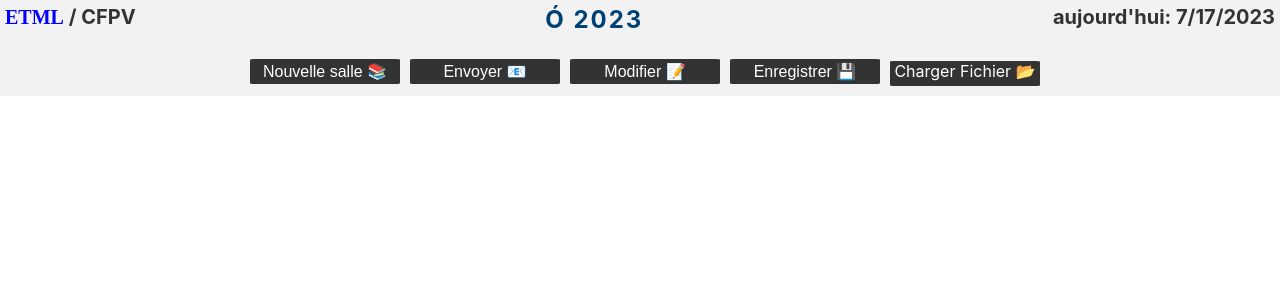
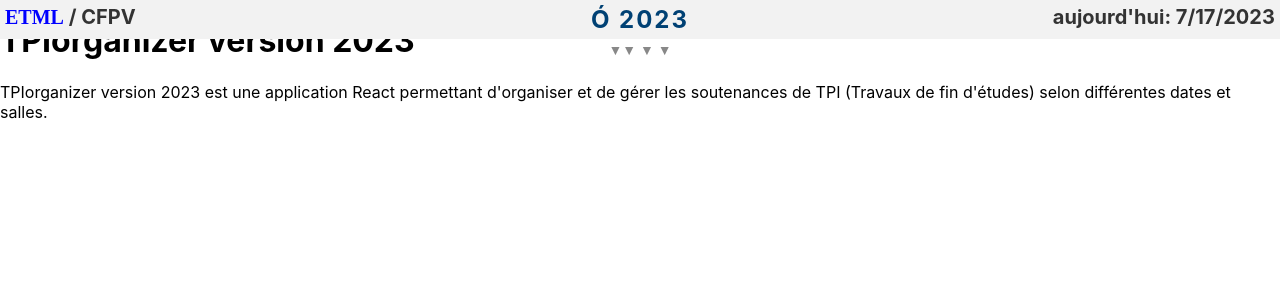
Before and after one commit to ETML-HCS/tpiorganizer2023, a React (Create React App) app: page / in a window 1280 px wide. Shown: the top 300 px of the page. Built offline with nearby package versions, Linux system fonts and the light colour scheme.

Commit message:
Modifié l'en-tête pour intégrer la page d'accueil et les futures pages. Ajouté système d'URL avec effort considérable pour publication (non fonctionnel actuellement). Gestion d'affichage des outils à la demande. Les outils seront cachés lors de la publication.

```diff
--- a/package.json
+++ b/package.json
@@ -10,6 +10,7 @@
     "react-dnd": "^16.0.1",
     "react-dnd-html5-backend": "^16.0.1",
     "react-dom": "^18.2.0",
+    "react-router-dom": "^6.14.2",
     "react-scripts": "5.0.1",
     "web-vitals": "^2.1.4"
   },
--- a/src/App.jsx
+++ b/src/App.jsx
@@ -1,23 +1,38 @@
 import React, { Fragment, useState, useEffect } from "react";
+import { BrowserRouter as Router, Routes, Route, Link } from "react-router-dom";
 import NavButton from "./components/NavButtons";
 import DateRoom from "./components/DateRoom";
+import Home from "./components/Home";
+import PublishedLink from "./components/PublishedLink";
 import "./css/globalStyles.css";
+
+const App = () => {
+  const dateAujourdhui = new Date();
+  const dateFormatted = dateAujourdhui.toLocaleDateString();
+
+  const [newRooms, setNewRooms] = useState([]);
+  const [isEditing, setIsEditing] = useState(false);
+  const [publishedLink, setPublishedLink] = useState(null);
+  const [isArrowUp, setIsArrowUp] = useState(false);
 
   const configO2023 = require("./config/configO2023.json");
   if (!configO2023) {
     console.error("Erreur lors du chargement du fichier de configuration.");
   }
 
-const App = () => {
   useEffect(() => {
     const updateRoomPaddingTop = () => {
       const rootElement = document.getElementById("root");
       const headerElement = document.getElementById("header");
 
       const { height } = headerElement.getBoundingClientRect();
+      const paddingTop = isArrowUp ? height + 12 : 70;
 
-      rootElement.style.setProperty("--room-padding-top", `${height + 6}px`);
+      rootElement.style.setProperty("--room-padding-top", `${paddingTop}px`);
     };
+
+    updateRoomPaddingTop(); // Appeler la fonction ici pour mettre à jour le padding lors du rendu initial
+
     window.addEventListener("load", updateRoomPaddingTop);
     window.addEventListener("resize", updateRoomPaddingTop);
 
@@ -25,7 +40,7 @@ const App = () => {
       window.removeEventListener("load", updateRoomPaddingTop);
       window.removeEventListener("resize", updateRoomPaddingTop);
     };
-  }, []);
+  }, [isArrowUp]); // Ajouter isArrowUp comme dépendance ici
 
   // Charger les données depuis localStorage au chargement de l'application
   useEffect(() => {
@@ -35,11 +50,48 @@ const App = () => {
     }
   }, []);
 
-  const dateAujourdhui = new Date();
-  const dateFormatted = dateAujourdhui.toLocaleDateString();
 
-  let [newRooms, setNewRooms] = useState([]);
-  const [isEditing, setIsEditing] = useState(false);
+  const toggleArrow = () => {
+
+    const upArrowButton = document.getElementById("upArrowButton");
+    const downArrowButton = document.getElementById("downArrowButton");
+    const elementTools = document.getElementById("tools");
+
+    if (isArrowUp) {
+      upArrowButton.style.display = "none";
+      downArrowButton.style.display = "block";
+      elementTools.style.display ="none";
+
+    } else {
+      elementTools.style.display ="block";
+      upArrowButton.style.display = "block";
+      downArrowButton.style.display = "none";
+    }
+    setIsArrowUp((prevIsArrowUp) => !prevIsArrowUp);
+  };
+
+
+  // Fonction pour générer le lien de publication
+  const handlePublish = () => {
+    // Générez l'URL pour le lien publié
+    const publishedUrl = `/${generateRandomLinkName()}`;
+
+    // Sauvegardez le lien dans l'état
+    setPublishedLink(publishedUrl);
+  };
+
+  // Fonction pour générer un nom de lien aléatoire (pour la démo)
+  const generateRandomLinkName = () => {
+    const characters =
+      "ABCDEFGHIJKLMNOPQRSTUVWXYZabcdefghijklmnopqrstuvwxyz0123456789";
+    let linkName = "";
+    for (let i = 0; i < 8; i++) {
+      linkName += characters.charAt(
+        Math.floor(Math.random() * characters.length)
+      );
+    }
+    return linkName;
+  };
 
   const handleNewRoom = (roomInfo) => {
     // Récupérer la configuration du site à partir de la configuration générale
@@ -79,7 +131,7 @@ const App = () => {
     setNewRooms((prevRooms) => [...prevRooms, newRoom]);
 
     // sauvegarde
-    saveDataToLocalStorage(newRooms);
+    saveDataToLocalStorage([...newRooms, newRoom]);
 
     // Afficher un message dans la console pour indiquer que la salle a été ajoutée
     console.log("Salle ajoutée :", newRoom);
@@ -106,16 +158,13 @@ const App = () => {
   const handleSave = () => {
     console.log("App.js, newRooms: ", newRooms);
 
-    // if (newRooms.length === 0) {
-    //   console.log("Aucune salle à sauvegarder.");
-    //   return;
-    // }
-
-    // Copier les nouvelles salles dans une variable temporaire pour éviter de les modifier directement
-    const updatedRooms = [...newRooms];
+    if (newRooms.length === 0) {
+      console.log("Aucune salle à sauvegarder.");
+      return;
+    }
 
     // Mettre à jour les données dans localStorage
-    localStorage.setItem("organizerData", JSON.stringify(updatedRooms));
+    saveDataToLocalStorage(newRooms);
 
     console.log("Données sauvegardées dans localStorage.");
 
@@ -250,23 +299,27 @@ const App = () => {
     setNewRooms(updatedNewRooms);
     saveDataToLocalStorage(updatedNewRooms);
 
-    console.log(newRooms);
+    console.log(updatedNewRooms);
   };
 
   return (
+    <Router>
       <Fragment>
+        {/* Votre entête */}
         {configO2023 && (
           <div id="header">
             <div id="title">
               <span id="left">
-              {" "}
-              <span className="etml">ETML</span> / CFPV
+                <span className="etml">ETML</span> / CFPV{" "}
               </span>
               <span id="center">&#xF3; 2023</span>
               <span id="right" className="dateToday">
-              aujourd'hui: {dateFormatted}
+                aujourd'hui: {dateFormatted}{" "}
               </span>
             </div>
+            <button onClick={toggleArrow} id="downArrowButton" className={!isArrowUp ? "active" : ""}>
+              ▼ ▼ ▼
+            </button>
             <NavButton
               configData={configO2023}
               onNewRoom={handleNewRoom}
@@ -274,12 +327,42 @@ const App = () => {
               onExport={handleExport}
               onSave={handleSave}
               onLoadConfig={handleLoadConfig}
+              onPublish={handlePublish}
+              setPublishedLink={setPublishedLink}
+              toggleArrow={toggleArrow}
+              isArrowUp={isArrowUp}
             />
+            {publishedLink && (
+              <div style={{ marginTop: "20px" }}>
+                <p>Votre planification a été publiée avec succès !</p>
+                <p>Accédez-y en utilisant le lien ci-dessous :</p>
+                <div
+                  style={{
+                    backgroundColor: "#f0f0f0",
+                    padding: "10px",
+                    wordBreak: "break-all",
+                    width: "fit-content",
+                  }}
+                >
+                  <Link to={publishedLink}>{publishedLink}</Link>
+                </div>
+              </div>
+            )}
           </div>
         )}
 
-      {configO2023 &&
-        newRooms.map((room, index) => (
+        {/* Les routes pour afficher les salles et créneaux de soutenance */}
+        {configO2023 && (
+          <Routes>
+            <Route path="/" element={<Home />}>
+              {/* Page d'accueil (peut-être la liste des salles) */}
+            </Route>
+
+            <Route
+              path="/prog"
+              element={
+                <>
+                  {newRooms.map((room, index) => (
                     <DateRoom
                       key={index}
                       roomIndex={index}
@@ -287,6 +370,9 @@ const App = () => {
                       isEditOfRoom={isEditing}
                       onUpdateTpi={(tpiIndex, updatedTpi) =>
                         handleUpdateTpi(index, tpiIndex, updatedTpi)
+                      }
+                      onSwapTpiCards={(draggedTpi, targetTpi) =>
+                        handleSwapTpiCards(draggedTpi, targetTpi)
                       }
                       onDelete={() => {
                         console.log("Suppression de la salle :", room);
@@ -296,13 +382,15 @@ const App = () => {
                           return updatedRooms;
                         });
                       }}
-            // Passer la fonction handleSwapTpiCards en tant que prop
-            onSwapTpiCards={(draggedTpi, targetTpi) =>
-              handleSwapTpiCards(draggedTpi, targetTpi)
+                    />
+                  ))}
+                </>
               }
             />
-        ))}
+          </Routes>
+        )}
       </Fragment>
+    </Router>
   );
 };
 
--- /dev/null
+++ b/src/components/Home.jsx
@@ -0,0 +1,20 @@
+import React, { useState } from "react";
+
+const Home = () => {
+
+
+  return (
+    <div>
+      {/* Contenu de l'accueil */}
+      <h1>TPIorganizer version 2023</h1>
+      <p>
+        TPIorganizer version 2023 est une application React permettant d'organiser et de gérer les soutenances de TPI
+        (Travaux de fin d'études) selon différentes dates et salles.
+      </p>
+
+
+    </div>
+  );
+};
+
+export default Home;
--- a/src/components/NavButtons.jsx
+++ b/src/components/NavButtons.jsx
@@ -8,6 +8,9 @@ const NavButtons = ({
   onExport,
   configData,
   onLoadConfig,
+  onPublish,
+  toggleArrow,
+  isArrowUp
 }) => {
   const [showForm, setShowForm] = useState(false);
   const [isEditing, setIsEditing] = useState(false);
@@ -19,8 +22,8 @@ const NavButtons = ({
   const handleSend = () => {};
 
   const handleEdition = () => {
-    setIsEditing(true);
-    onToggleEditing((boolean) => !boolean);
+    setIsEditing((prevState) => !prevState);
+    onToggleEditing((prevState) => !prevState);
   };
 
   const handleExport = () => {
@@ -43,6 +46,15 @@ const NavButtons = ({
         onLoadConfig(jsonData); // Appeler la fonction pour traiter les données chargées
       };
       fileReader.readAsText(file);
+    }
+  };
+
+  const handlePublish = () => {
+    // Implement the logic for publishing here
+    // You can call the onPublish prop if needed
+    // For example:
+    if (onPublish) {
+      onPublish();
     }
   };
 
@@ -73,8 +85,8 @@ const NavButtons = ({
           <button id="btSave" onClick={handleSave}>
             Enregistrer &#x1F4BE;
           </button>
-          <label htmlFor="configFile" id="btLoadFile" className="btInput">
-            Charger Fichier  &#x1F4C2;
+          <label htmlFor="configFile" id="btLoadFile">
+            Charger Fichier &#x1F4C2;
           </label>
           <input
             type="file"
@@ -83,6 +95,14 @@ const NavButtons = ({
             style={{ display: "none" }}
             onChange={handleFileChange}
           />
+          <button onClick={handlePublish} id="btPublier">
+            Publier{" "}
+            <span role="img" aria-label="Publish">
+              📅
+            </span>
+          </button>
+
+          <button onClick={toggleArrow} id="upArrowButton" className={!isArrowUp ? "" : "active"}>▲ ▲ ▲ </button>
         </>
       )}
     </div>
--- /dev/null
+++ b/src/components/PublishedLink.jsx
@@ -0,0 +1,20 @@
+// PublishedLink.js
+import React from "react";
+
+const PublishedLink = ({ match }) => {
+  // Utilisez la valeur de match.params pour obtenir le nom de lien publié depuis l'URL
+  const publishedLinkName = match.params.linkName;
+
+  // Vous pouvez utiliser cette variable pour afficher la planification spécifique associée à ce nom de lien
+
+  return (
+    <div>
+      {/* Contenu de la page publiée */}
+      <h1>Planification publiée</h1>
+      <p>Vous visualisez actuellement la planification pour "{publishedLinkName}"</p>
+      {/* Autres contenus */}
+    </div>
+  );
+};
+
+export default PublishedLink;
--- a/src/css/globalStyles.css
+++ b/src/css/globalStyles.css
@@ -9,7 +9,7 @@
 
 #title {
     display: grid;
-    grid-template-columns: repeat(3, auto);
+    grid-template-columns: repeat(3, 33.33%);
     background-color: #f2f2f2;
     color: #333;
     padding: 5px;
@@ -70,11 +70,17 @@
     background-color: #f2f2f2;
     padding: 10px;
     text-align: center;
+    display: none;
 }
 
-#tools .btInput,
-#tools button,
-#tools select {
+#btLoadFile,
+#btSave,
+#btExport,
+#btSendEmail,
+#btNewRoom,
+#btEdition,
+#btPublier,
+#select {
     display: inline-block;
     text-align: center;
     color: white;
@@ -90,9 +96,69 @@
     gap: 10px;
 }
 
-#tools button:hover,
-#tools select:hover,
-#tools label:hover {
-  background-color: #2196f3; /* Bleu vif au survol */
-  color: #fff;
+#btLoadFile:hover,
+#btSave:hover,
+#btExport:hover,
+#btSendEmail:hover,
+#btNewRoom:hover,
+#btEdition:hover,
+#btPublier:hover,
+#select:hover {
+    background-color: #2196f3;
+    /* Bleu vif au survol */
+    color: #fff;
 }
+
+#upArrowButton,
+#downArrowButton {
+  background-color: transparent;
+  border: none;
+  font-size: large;
+  margin: 3px auto;
+  font-size: 14px;
+  color: #888;
+  cursor: pointer;
+  padding: 0;
+  transition: opacity 1s ease-in-out, transform 1s ease-in-out;
+}
+
+#upArrowButton::before,
+#downArrowButton::before {
+  content: "▲";
+  /* Afficher le symbole "▲" avant le texte du bouton */
+}
+
+#downArrowButton::before {
+  content: "▼";
+  /* Afficher le symbole "▼" avant le texte du bouton */
+}
+
+#upArrowButton:focus,
+#downArrowButton:focus {
+  outline: none;
+  /* Supprimer l'outline lors du focus sur le bouton (pour améliorer l'accessibilité) */
+}
+
+/* Style pour masquer le bouton "vers le bas" par défaut */
+#downArrowButton {
+  opacity: 0;
+  transform: translateY(-20px);
+}
+
+/* Afficher le bouton "vers le bas" lorsqu'il est actif */
+#downArrowButton.active {
+  opacity: 1;
+  transform: translateY(0);
+}
+
+/* Style pour masquer le bouton "vers le haut" par défaut */
+#upArrowButton {
+  opacity: 0;
+  transform: translateY(20px);
+}
+
+/* Afficher le bouton "vers le haut" lorsqu'il est actif */
+#upArrowButton.active {
+  opacity: 1;
+  transform: translateY(0);
+}
```
Also changed, not shown: src/components/TpiCard.jsx (+9 -3 lines), src/css/componentsStyles.css (+39 -31 lines), 1 other file (tests, documents, lock files or other folders). Lines whose indentation alone changed are shown as unchanged.
